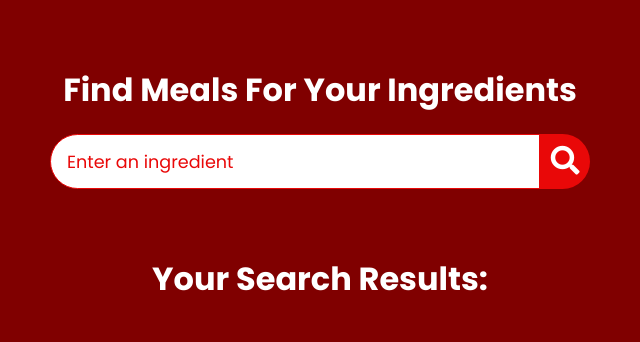
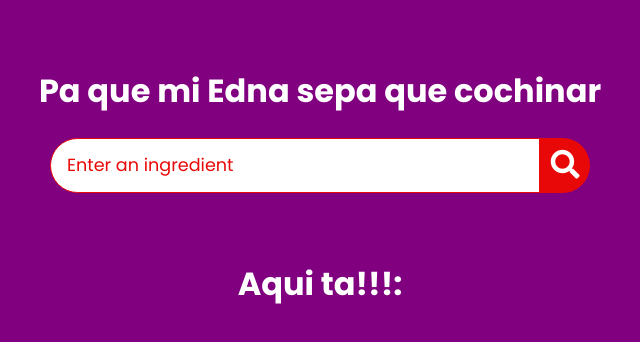
Before and after one commit to IvanSantoyo/Meal-Search, a plain HTML site: page index.html in a window 1280 px wide. Shown: the whole page, without its empty margins (320-960 px from the left). Drawn offline with Linux system fonts and the light colour scheme.

Commit message:
Add files via upload
second

```diff
--- a/index.html
+++ b/index.html
@@ -12,7 +12,7 @@
   <div class = "container">
     <div class = "meal-wrapper">
       <div class = "meal-search">
-        <h2 class = "title">Find Meals For Your Ingredients</h2>
+        <h2 class = "title">Pa que mi Edna sepa que cochinar</h2>
 
 
         <div class = "meal-search-box">
@@ -24,7 +24,7 @@
       </div>
 
       <div class = "meal-result">
-        <h2 class = "title">Your Search Results:</h2>
+        <h2 class = "title">Aqui ta!!!:</h2>
         <div id= "meal">
           <!-- meal item -->
           <!-- <div class = "meal-item">
--- a/style.css
+++ b/style.css
@@ -12,10 +12,10 @@
 body{
     font-weight: 300;
     font-size: 1.05rem;
-    line-height: 1.6;
+    line-height: 1.7;
     font-family: 'Poppins', sans-serif;
     color: #fff;
-    background-color: maroon;
+    background-color: purple;
 }
 
 /*  */
@@ -43,7 +43,7 @@ body{
     padding: 2rem;
     background: #fff;
     text-align: center;
-    background-color: maroon;
+    background-color: purple;
 }
 .meal-search{
     margin: 2rem 0;
```
